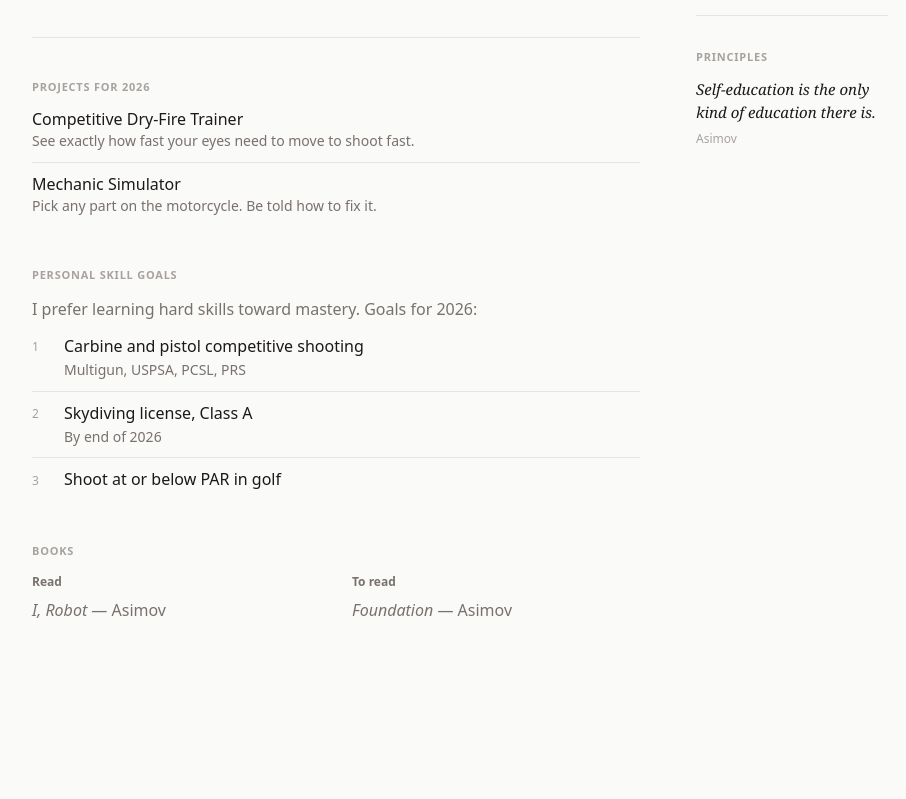
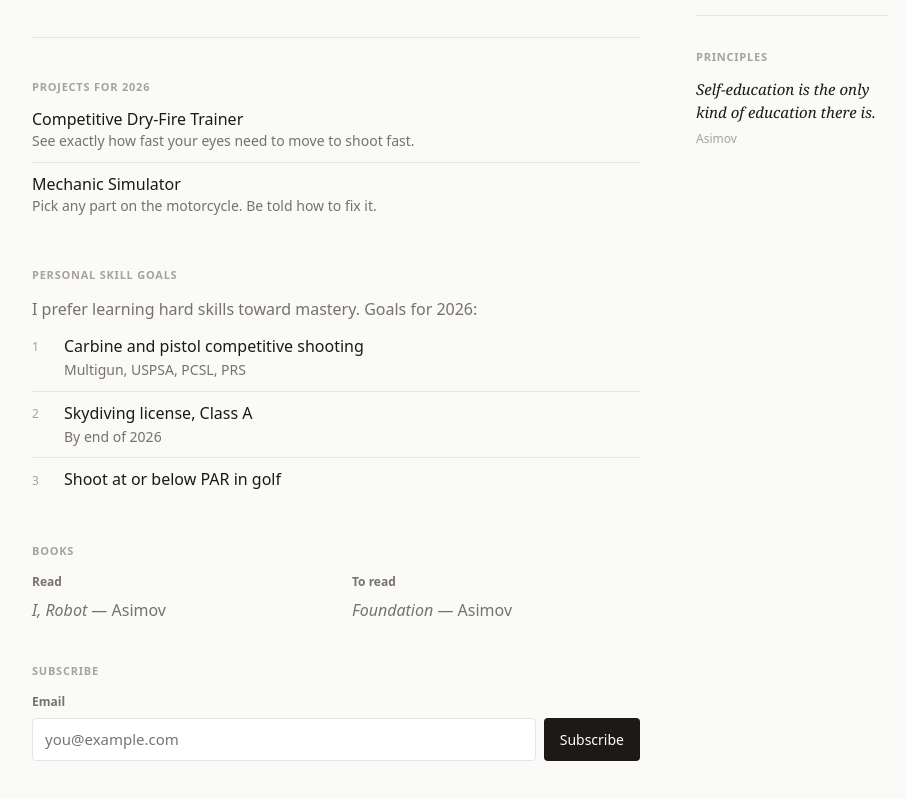
Before and after one commit to practicalbaseline/resume-site, a plain HTML site: page index.html in a window 1280 px wide. Shown: the part 317-1116 px from the top of the page, without its empty margins (180-1086 px from the left). Before the commit the page ends 995 px from the top, so only its background shows below. Drawn offline with Linux system fonts and the light colour scheme.

Commit message:
Restore subscribe form without Buttondown branding

```diff
--- a/css/style.css
+++ b/css/style.css
@@ -240,3 +240,55 @@
   color: var(--muted);
   line-height: 1.5;
 }
+
+/* subscribe */
+.subscribe-form label {
+  display: block;
+  font-size: 0.75rem;
+  font-weight: 600;
+  color: var(--muted);
+  margin-bottom: 0.4rem;
+}
+
+.subscribe-row {
+  display: flex;
+  gap: 0.5rem;
+}
+
+.subscribe-form input[type="email"] {
+  flex: 1;
+  min-width: 0;
+  font: inherit;
+  font-size: 0.9375rem;
+  padding: 0.5rem 0.75rem;
+  border: 1px solid var(--line);
+  border-radius: 4px;
+  background: #fff;
+  color: var(--text);
+}
+
+.subscribe-form input[type="email"]:focus {
+  outline: 2px solid var(--accent);
+  outline-offset: 1px;
+  border-color: var(--accent);
+}
+
+.subscribe-form input[type="submit"] {
+  font: inherit;
+  font-size: 0.875rem;
+  font-weight: 500;
+  padding: 0.5rem 1rem;
+  border: none;
+  border-radius: 4px;
+  background: var(--text);
+  color: #fff;
+  cursor: pointer;
+}
+
+.subscribe-form input[type="submit"]:hover {
+  background: var(--muted);
+}
+
+@media (max-width: 400px) {
+  .subscribe-row { flex-direction: column; }
+}
--- a/index.html
+++ b/index.html
@@ -82,6 +82,21 @@
     </div>
   </section>
 
+  <section class="section">
+    <h2>Subscribe</h2>
+    <form
+      action="https://buttondown.com/api/emails/embed-subscribe/jakeg95"
+      method="post"
+      class="subscribe-form"
+    >
+      <label for="bd-email">Email</label>
+      <div class="subscribe-row">
+        <input type="email" name="email" id="bd-email" placeholder="you@example.com" required>
+        <input type="submit" value="Subscribe">
+      </div>
+    </form>
+  </section>
+
 </main>
 
 <aside class="sidebar">
```
